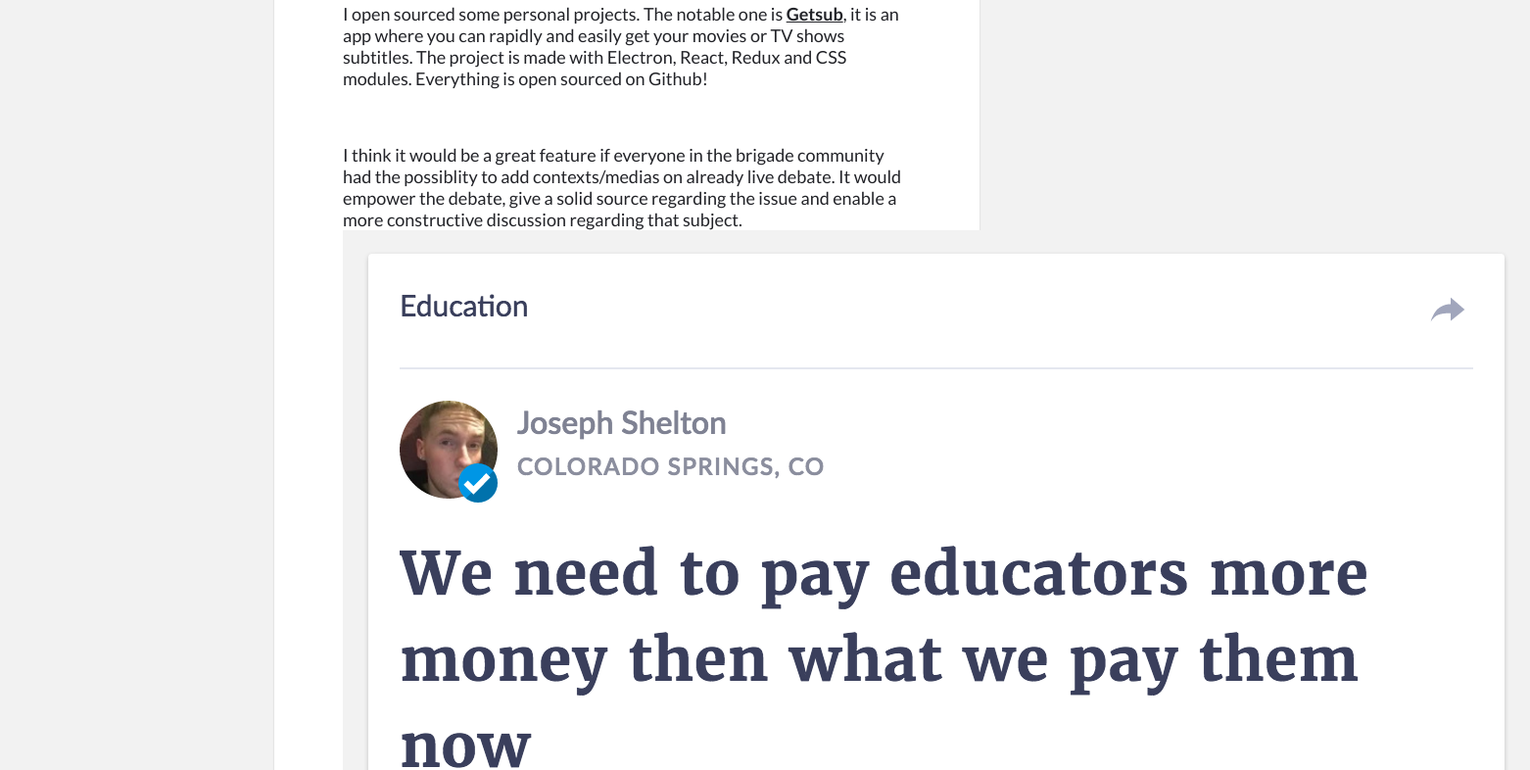
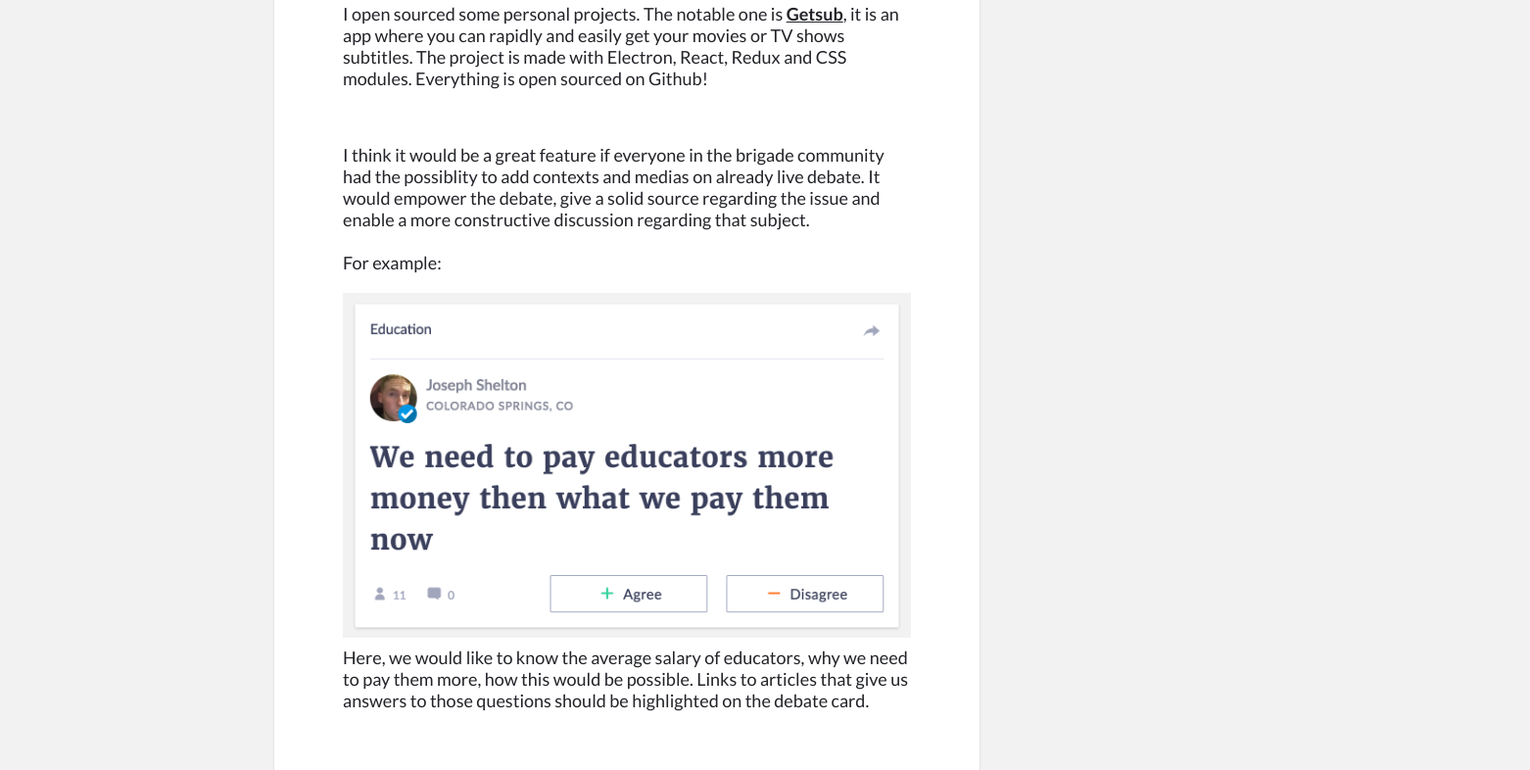
Before and after one commit to kooparse/brigade, a website built with webpack: page statics/template.html in a window 1280 px wide. Shown: the part 1500-2286 px from the top of the page at 98% size, 1562 px wide, since content can reach past the window. Built offline with nearby package versions, Linux system fonts and the light colour scheme.

Commit message:
add example

```diff
--- a/statics/main.css
+++ b/statics/main.css
@@ -102,6 +102,11 @@ p {
   background-color: rgb(255, 255, 255);
 }
 
+.example {
+  max-width: 100%;
+  margin: 20px 0px 5px;
+}
+
 @media screen and (max-width: 740px) {
   .vote { flex-direction: column; }
 }
--- a/statics/template.html
+++ b/statics/template.html
@@ -70,14 +70,15 @@
         <br>
 
         <p>
-          I think it would be a great feature if everyone in the brigade community had the possiblity to add contexts/medias on already live debate. It would empower the debate, give a solid source regarding the issue and enable a more constructive discussion regarding that subject.
+          I think it would be a great feature if everyone in the brigade community had the possiblity to add contexts and medias on already live debate. It would empower the debate, give a solid source regarding the issue and enable a more constructive discussion regarding that subject.<br><br>
+          For example:<br>
 
           <img src="https://github.com/kooparse/brigade/blob/master/statics/example.png?raw=true" class="example">
 
-          For exemple in the screenshot above, we would like to know the average salary of educators, why we need to pay them more, how this would be possible. Links to article that give us answer to those questions should be highlighted on the debate card.
+          Here, we would like to know the average salary of educators, why we need to pay them more, how this would be possible. Links to articles that give us answers to those questions should be highlighted on the debate card.
         </p>
 
-        <br>
+        <br><br>
 
         <p>
           Now that you know more about me, I would love to hear back from you, please do not hesitate to contact me for further information!
```
Also changed, not shown: index.html (+1 -1 lines), 4 other files.
